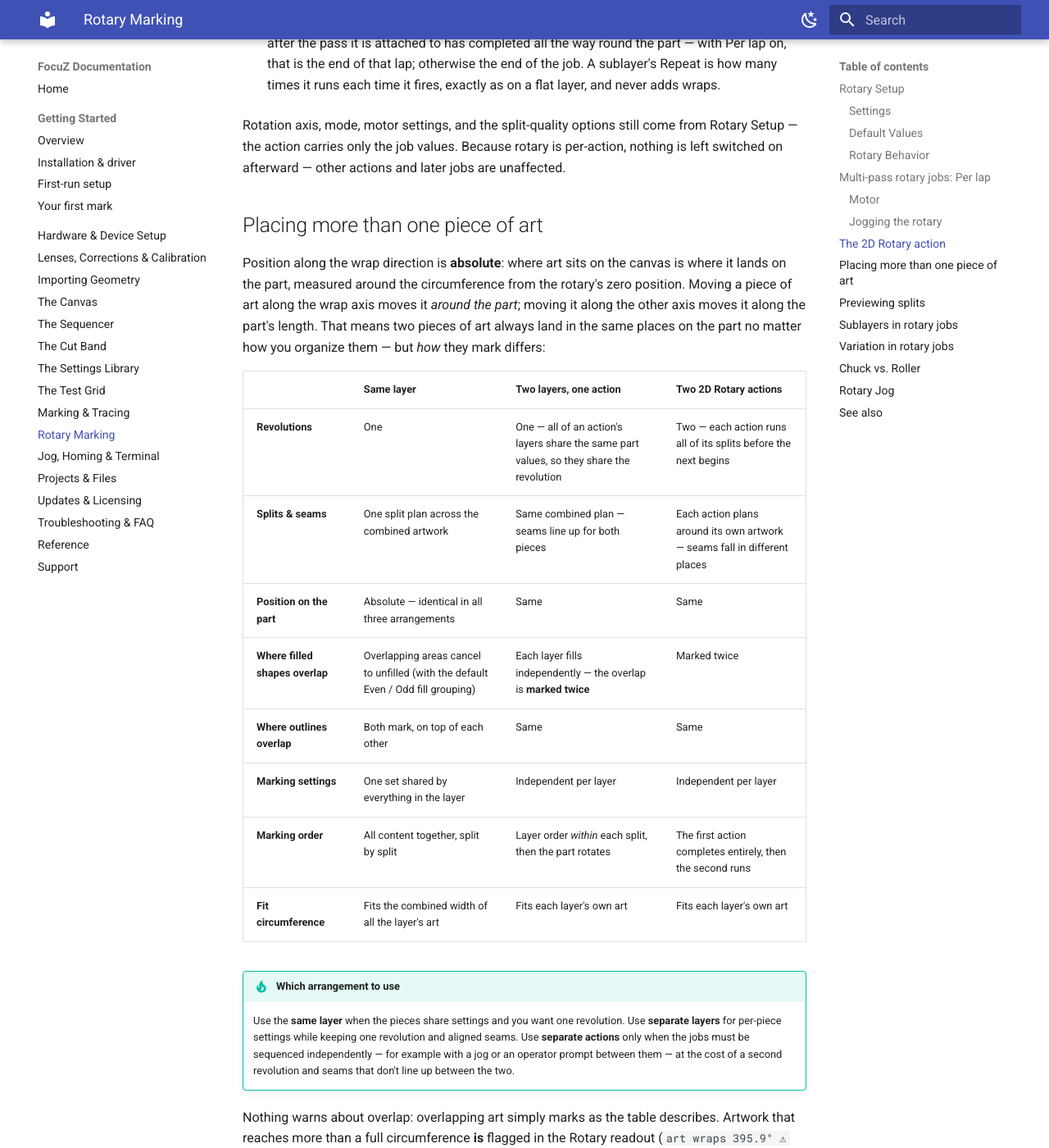
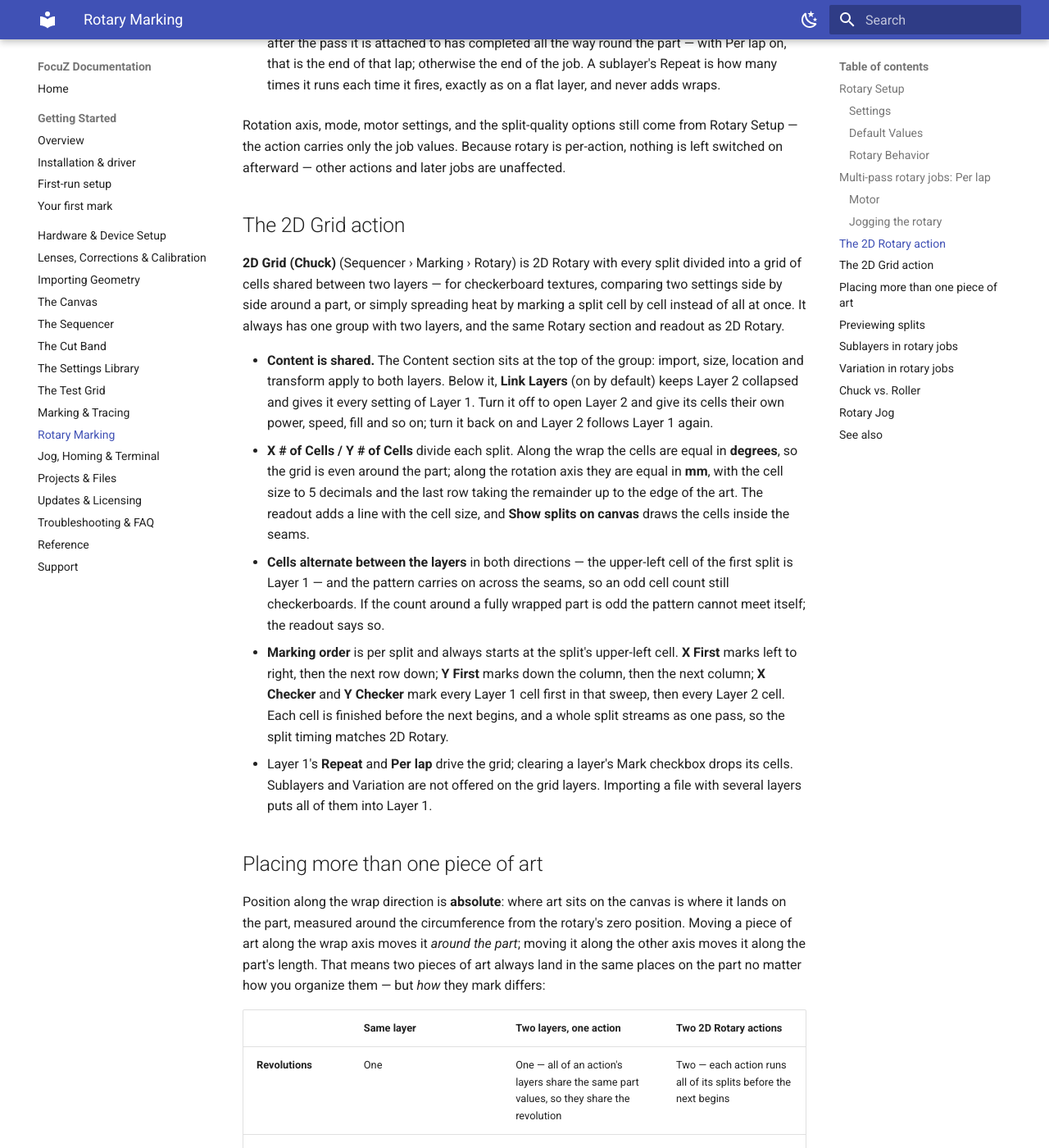
Before and after one commit to Lokahi-Shop/focuz-docs, an MkDocs documentation site: the page built from docs/rotary.md, in a window 1280 px wide and 1400 px high, scrolled down 5316 px. Shown: the whole window at 82% size. Built offline with MkDocs 1.6.1 and Material for MkDocs 9.7.7, drawn with Linux system fonts in a browser that asks for light colours.

Commit message:
Rotary: document the 2D Grid (Chuck) action
Co-Authored-By: Claude Fable 5.1 <noreply@anthropic.com>

```diff
--- a/docs/rotary.md
+++ b/docs/rotary.md
@@ -202,6 +202,35 @@ Rotation axis, mode, motor settings, and the split-quality options still come fr
 action carries only the job values. Because rotary is per-action, nothing is left switched on
 afterward — other actions and later jobs are unaffected.
 
+## The 2D Grid action
+
+**2D Grid (Chuck)** (Sequencer › Marking › Rotary) is 2D Rotary with every split divided into a
+grid of cells shared between two layers — for checkerboard textures, comparing two settings side by
+side around a part, or simply spreading heat by marking a split cell by cell instead of all at once.
+It always has one group with two layers, and the same Rotary section and readout as 2D Rotary.
+
+- **Content is shared.** The Content section sits at the top of the group: import, size, location
+  and transform apply to both layers. Below it, **Link Layers** (on by default) keeps Layer 2
+  collapsed and gives it every setting of Layer 1. Turn it off to open Layer 2 and give its cells
+  their own power, speed, fill and so on; turn it back on and Layer 2 follows Layer 1 again.
+- **X # of Cells / Y # of Cells** divide each split. Along the wrap the cells are equal in
+  **degrees**, so the grid is even around the part; along the rotation axis they are equal in
+  **mm**, with the cell size to 5 decimals and the last row taking the remainder up to the edge of
+  the art. The readout adds a line with the cell size, and **Show splits on canvas** draws the
+  cells inside the seams.
+- **Cells alternate between the layers** in both directions — the upper-left cell of the first
+  split is Layer 1 — and the pattern carries on across the seams, so an odd cell count still
+  checkerboards. If the count around a fully wrapped part is odd the pattern cannot meet itself;
+  the readout says so.
+- **Marking order** is per split and always starts at the split's upper-left cell. **X First**
+  marks left to right, then the next row down; **Y First** marks down the column, then the next
+  column; **X Checker** and **Y Checker** mark every Layer 1 cell first in that sweep, then every
+  Layer 2 cell. Each cell is finished before the next begins, and a whole split streams as one
+  pass, so the split timing matches 2D Rotary.
+- Layer 1's **Repeat** and **Per lap** drive the grid; clearing a layer's Mark checkbox drops its
+  cells. Sublayers and Variation are not offered on the grid layers. Importing a file with several
+  layers puts all of them into Layer 1.
+
 ## Placing more than one piece of art
 
 Position along the wrap direction is **absolute**: where art sits on the canvas is where it
```
Also changed, not shown: docs/sequencer.md (+4 -2 lines).
